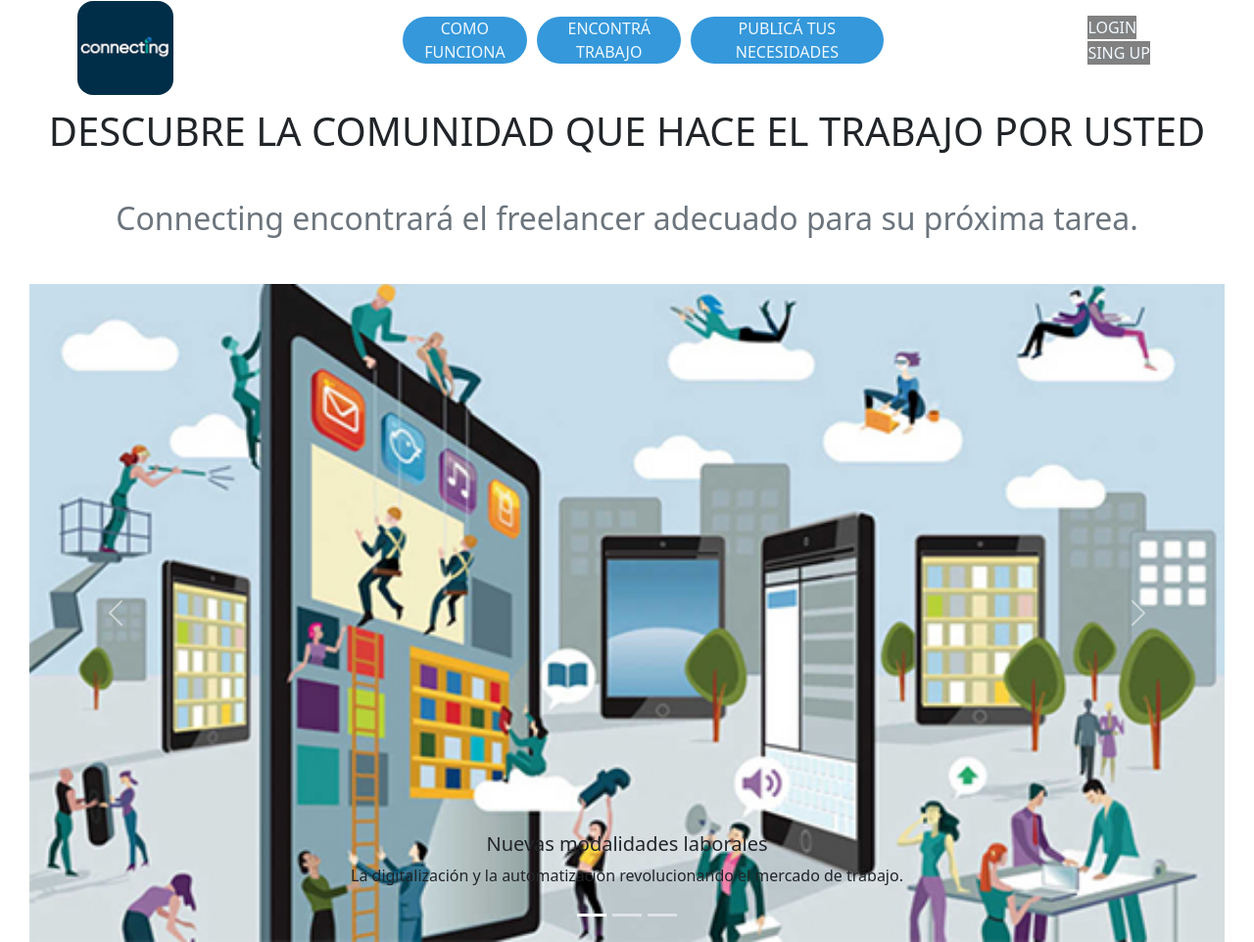
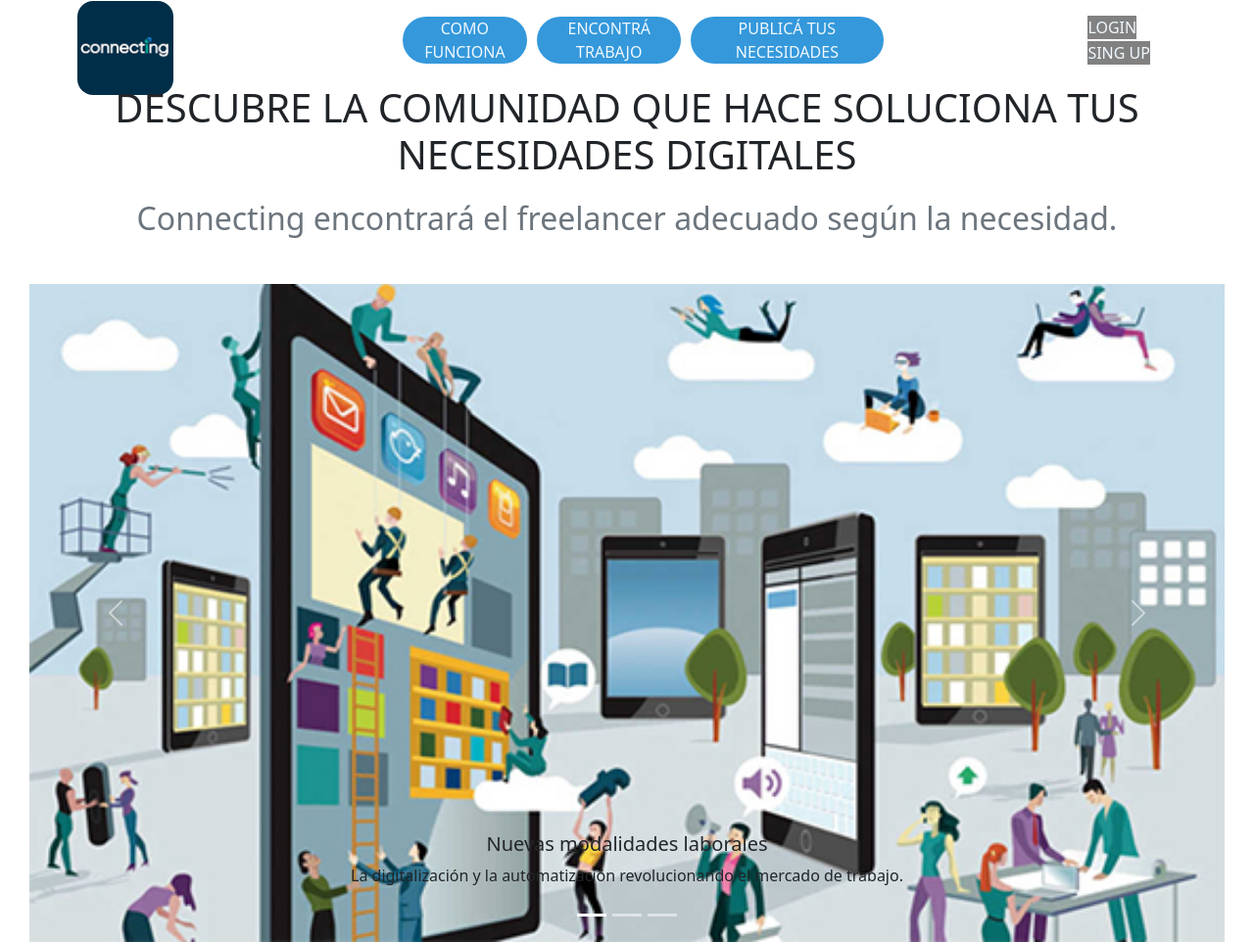
Before and after one commit to LMmansilla/proy_sass_seo, a website: page index.html in a window 1280 px wide. Shown: the top 962 px of the page at 98% size. Drawn offline with nearby package versions, Linux system fonts and the light colour scheme.

Commit message:
SEO se ajustan las meta descripcion y palabras claves, se utiliza el protocolo OpenGraph,y se revisan los titulos, los alt

```diff
--- a/index.html
+++ b/index.html
@@ -6,6 +6,23 @@
     <meta name="viewport" content="width=device-width, initial-scale=1.0" />
     <link rel="stylesheet" href="estilos/style.css" />
     <title>Connecting</title>
+
+    <!-- meta description -->
+    <meta name="description" content="Somos especialista en soluciones digitales generadas a partir de encontrar y unir las necesidades del cliente con una comunidad de expertos en la tematica">
+
+     <!-- keywords -->
+     <meta name="keywords" content="soluciones digitales, freelance, trabajo, comunidad, red laboral, necesidad digital, producto digital" >
+
+      <!-- protocolo open graph -->
+
+      <meta property="og:url" content="https://connecting.com/"/>
+
+      <meta property="og:title" content="Descubre la comunidad que hace soluciona tus necesidades digitales" >
+
+      <meta property="og:description" content="servicios y soluciones de productos digitales, publicaciones de necesidades digitales. ">
+
+      <meta property="og:image" content="https://connecting.com/logo"/>
+
 
     <link
       rel="stylesheet"
@@ -21,7 +38,7 @@
         <nav class="navheader mt-4">
           <div class="logoheader">
             <a href="index.html"
-              ><img class="logoclass" src="./img/Logo_TV_2015.png" alt="logo"
+              ><img class="logoclass" src="./img/Logo_TV_2015.png" alt="Connecting"
             /></a>
             <div class="ingreso">
               <ul >
@@ -49,7 +66,7 @@
             </ul>
           </div>
         <div class="titulo mt-3">
-          <h1>Descubre la comunidad que hace el trabajo por usted</h1>
+          <h1>Descubre la comunidad que hace soluciona tus necesidades digitales</h1>
         </div>
       </header>
 
@@ -57,7 +74,7 @@
         <nav class="navheader mt-4">
           <div class="logoheader">
             <a href="index.html"
-              ><img class="logoclass" src="./img/Logo_TV_2015.png" alt="logo"
+              ><img class="logoclass" src="./img/Logo_TV_2015.png" alt="Connecting"
             /></a>
           </div>
 
@@ -84,7 +101,7 @@
         </nav>
 
         <div class="titulo mt-4">
-          <h1>Descubre la comunidad que hace el trabajo por usted</h1>
+          <h1>Descubre la comunidad que hace soluciona tus necesidades digitales</h1>
         </div>
       </header>
 
@@ -96,7 +113,7 @@
       <section>
         <div class="subtitulo mt-3 text-secondary">
           <h2>
-            Connecting encontrará el freelancer adecuado para su próxima tarea.
+            Connecting encontrará el freelancer adecuado según la necesidad.
           </h2>
         </div>
 
@@ -151,7 +168,7 @@
               <div class="carousel-caption d-none d-md-block text-dark">
                 <h5>Trabajo en equipo</h5>
                 <p>
-                  Some representative placeholder content for the second slide.
+                  Descubra una filosofía de funcionamiento organizacional.
                 </p>
               </div>
             </div>
@@ -164,7 +181,7 @@
               <div class="carousel-caption d-none d-md-block text-dark">
                 <h5>Mayor productividad</h5>
                 <p>
-                  Some representative placeholder content for the third slide.
+                  Obtenemos el mejor rendimiento utilizando un mínimo de recurso.
                 </p>
               </div>
             </div>
```
